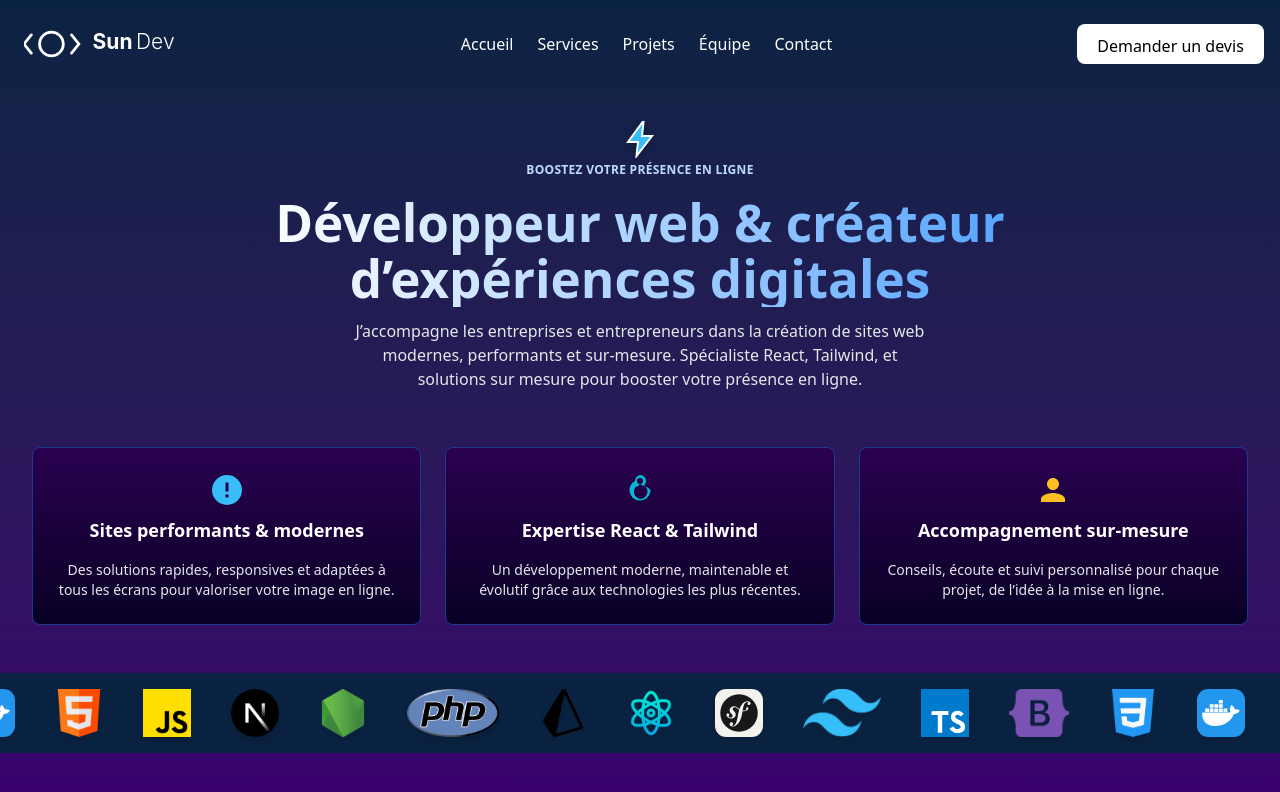
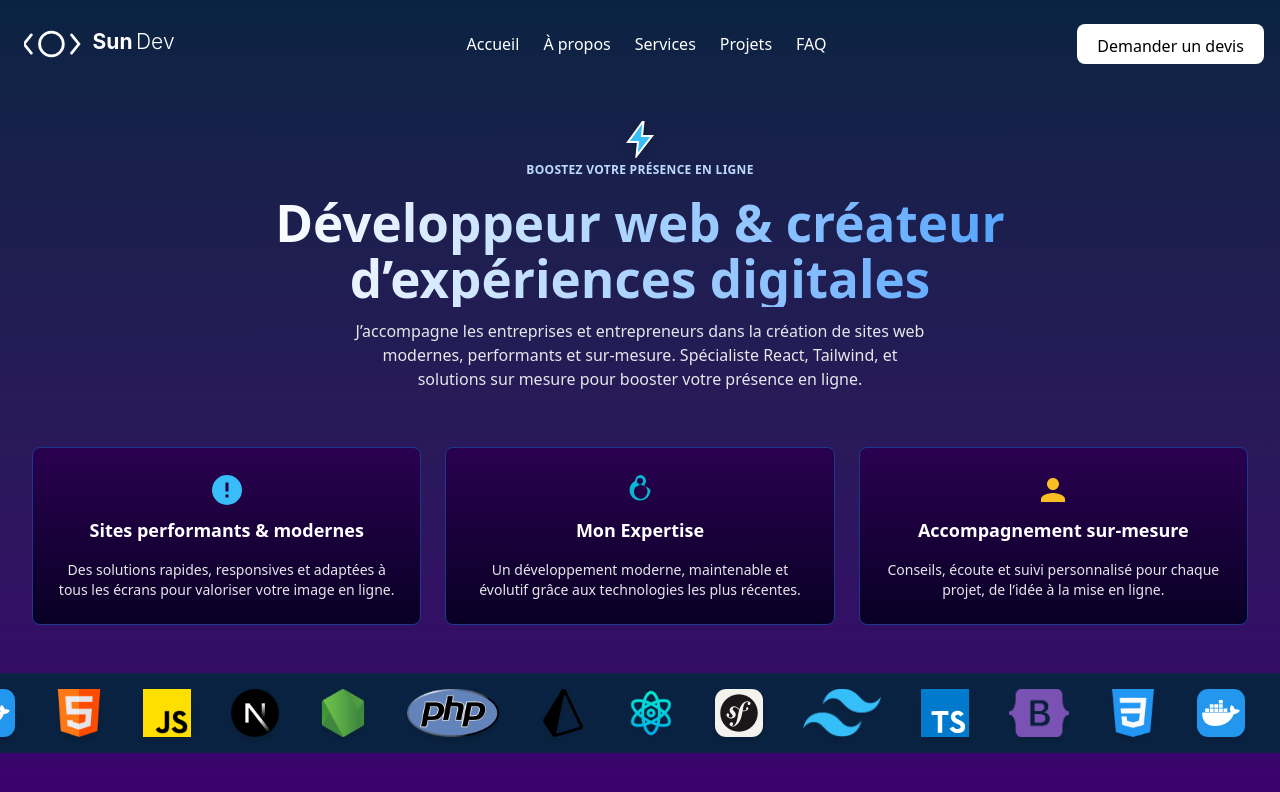
Before and after one commit to Sullivankow/portfolio, a React (Vite) app: page / in a window 1280 px wide. Shown: the top 792 px of the page. Built offline with nearby package versions, Linux system fonts and the light colour scheme.

Commit message:
Ajout a propos dans nav + update menu burger ok

```diff
--- a/src/components/hero.tsx
+++ b/src/components/hero.tsx
@@ -11,7 +11,7 @@ const strengths = [
     desc: "Des solutions rapides, responsives et adaptées à tous les écrans pour valoriser votre image en ligne."
   },
   {
-    name: "Expertise React & Tailwind",
+    name: "Mon Expertise ",
     icon: (
       <svg width="36" height="36" fill="none" viewBox="0 0 24 24"><path fill="#06b6d4" d="M12 2c2.21 0 4 1.79 4 4 0 1.38-.7 2.6-1.76 3.32A6.978 6.978 0 0 1 19 12c0 3.87-3.13 7-7 7s-7-3.13-7-7c0-2.61 1.41-4.89 3.76-6.18A3.99 3.99 0 0 1 12 2Zm0 2a2 2 0 1 0 0 4 2 2 0 0 0 0-4Zm0 14a5 5 0 0 0 5-5c0-1.64-.8-3.09-2.05-4.01A3.99 3.99 0 0 1 12 8a3.99 3.99 0 0 1-2.95 1.99A5.002 5.002 0 0 0 12 18Z"/></svg>
     ),
@@ -28,10 +28,11 @@ const strengths = [
 
 const navLinks = [
   { name: "Accueil", href: "#home" },
+  { name: "À propos", href: "#about" },
   { name: "Services", href: "#services" },
   { name: "Projets", href: "#projects" },
-  { name: "Équipe", href: "#team" },
-  { name: "Contact", href: "#contact" },
+  { name: "FAQ", href: "#faq" },
+
 ];
 
 const Hero = () => {
@@ -52,8 +53,16 @@ const Hero = () => {
         <button className="hidden md:block bg-white  text-black hover:bg-gray-100 px-6 h-10 rounded-full text-sm transition mr-4">Demander un devis</button>
         {/* Menu burger mobile */}
         <div className="md:hidden flex items-center pr-4">
-          <button className="p-2 rounded bg-white hover:bg-gray-100 focus:outline-none" aria-label="Ouvrir le menu" onClick={() => setMenuOpen(true)}>
-            <svg width="28" height="28" fill="none" stroke="#0a2342" strokeWidth="2" viewBox="0 0 24 24"><path d="M4 6h16M4 12h16M4 18h16"/></svg>
+          <button
+            className="p-2 rounded bg-[#0a2342] border-2 border-transparent hover:border-white focus:border-white transition-colors duration-200 !bg-[#0a2342] hover:!bg-[#0a2342] active:!bg-[#0a2342] focus:!bg-[#0a2342]"
+            aria-label="Ouvrir le menu"
+            onClick={() => setMenuOpen(true)}
+          >
+            <svg width="28" height="28" fill="none" stroke="#fff" strokeWidth="2.5" viewBox="0 0 24 24">
+              <path d="M4 6h16" />
+              <path d="M4 12h16" />
+              <path d="M4 18h16" />
+            </svg>
           </button>
         </div>
       </nav>
```
